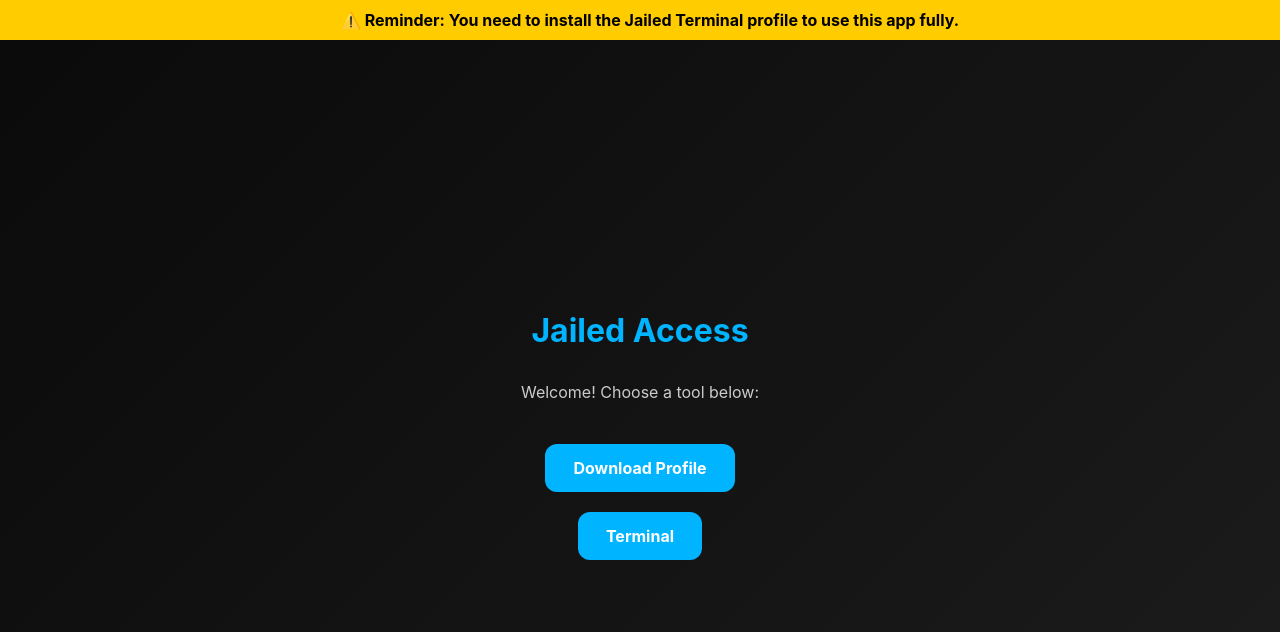
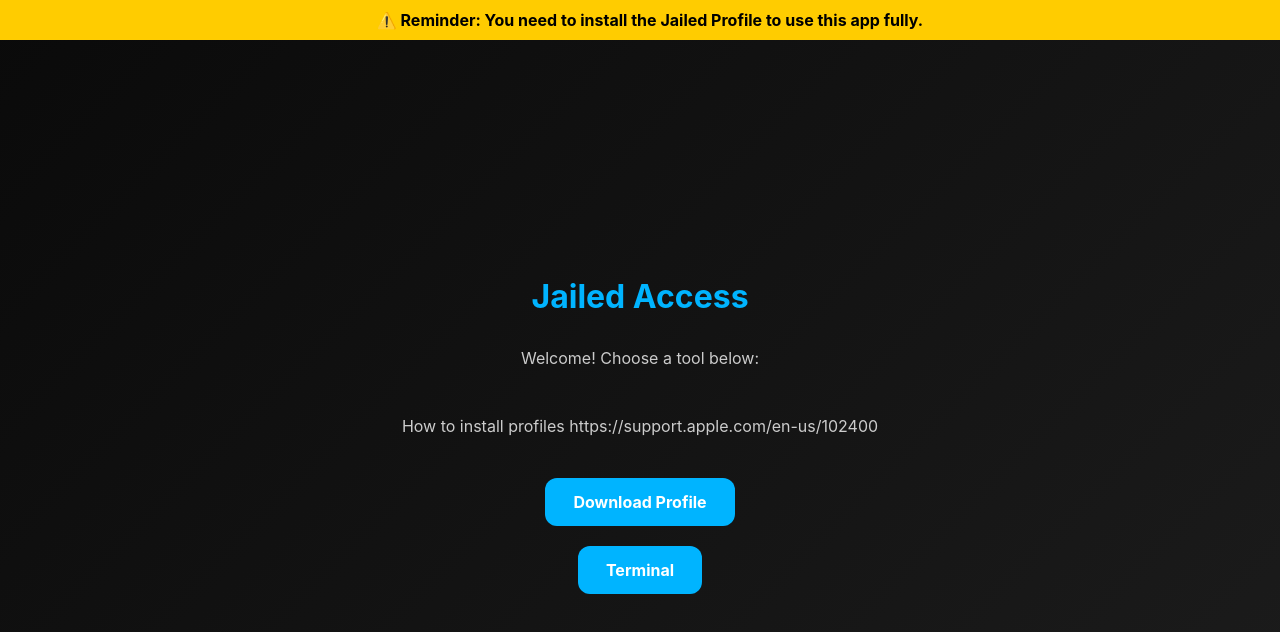
Before and after one commit to AGOODGITDUCK/Jailed, a plain HTML site: page index.html in a window 1280 px wide. Drawn offline with Linux system fonts and the light colour scheme.

Commit message:
Update index.html

```diff
--- a/index.html
+++ b/index.html
@@ -64,13 +64,13 @@
 
   <!-- Reminder banner -->
   <div class="banner">
-    ⚠️ Reminder: You need to install the Jailed Terminal profile to use this app fully.
+    ⚠️ Reminder: You need to install the Jailed Profile to use this app fully.
   </div>
 
   <div class="container">
     <h1>Jailed Access</h1>
     <p>Welcome! Choose a tool below:</p>
-
+    <p>How to install profiles https://support.apple.com/en-us/102400</p>
     <a class="button" href="/customization_hub_v1_0.mobileconfig">Download Profile</a>
     <a class="button" href="/terminal/index.html">Terminal</a>
   </div>
```
